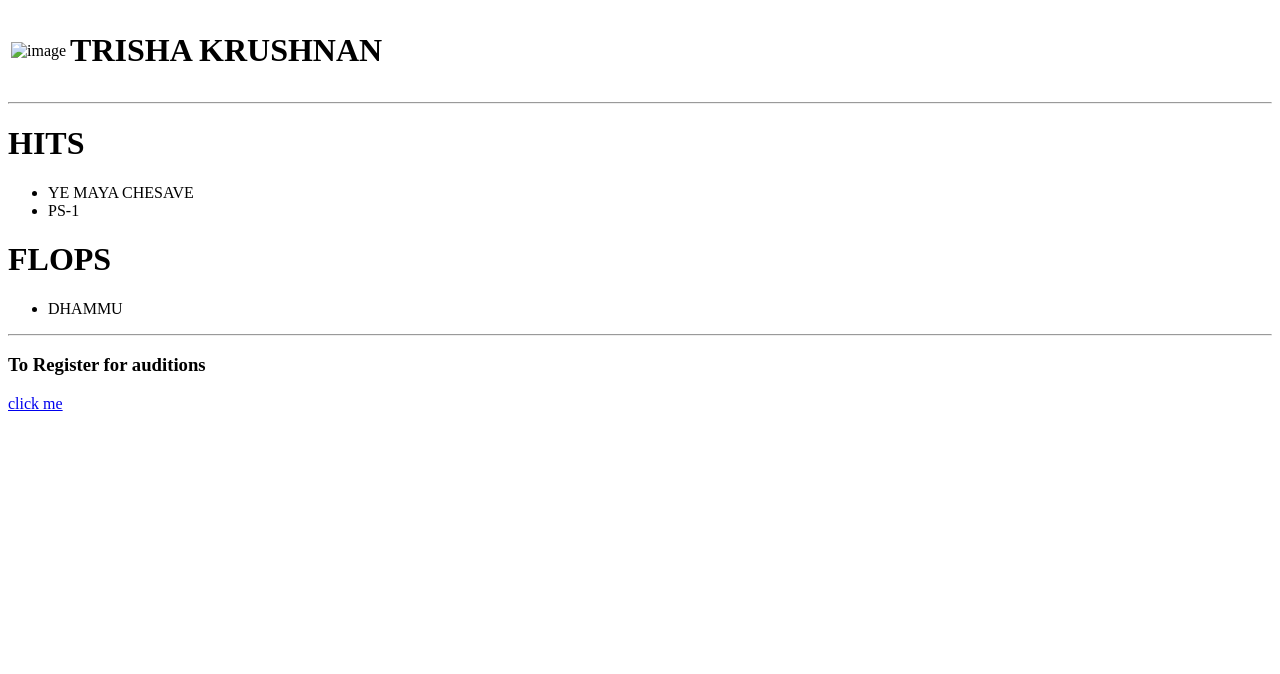
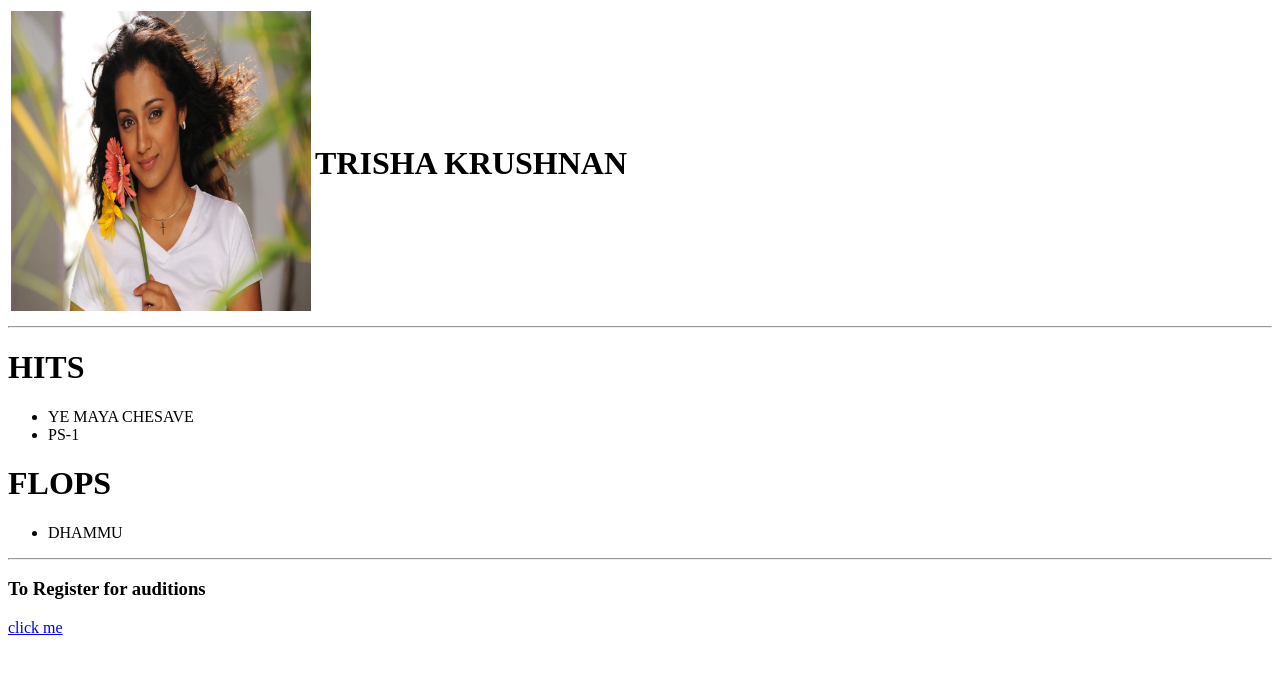
Before and after one commit to karthikankiraopally/cv, a plain HTML site: page index.html in a window 1280 px wide. Drawn offline with Linux system fonts and the light colour scheme.

Commit message:
update image details

```diff
--- a/index.html
+++ b/index.html
@@ -3,15 +3,15 @@
 
 <head>
   <meta charset="utf-8">
-  <title>basics</title>
+  <title>karthiks private site</title>
 </head>
 
 <body>
   <table>
     <tr>
       <td>
-        <img src="C:\Users\karthik\OneDrive\Documents\R\win-library\web development\basic\dcc73cf85d5ec751a94389023a32e903.jpg"
-          class="w3-circle"alt="image" width="300" height="300" >
+        <img src="trisha.jpg"
+          alt="image" width="300" height="300" >
       </td>
       <td>
         <h1>TRISHA KRUSHNAN</h1>
```
